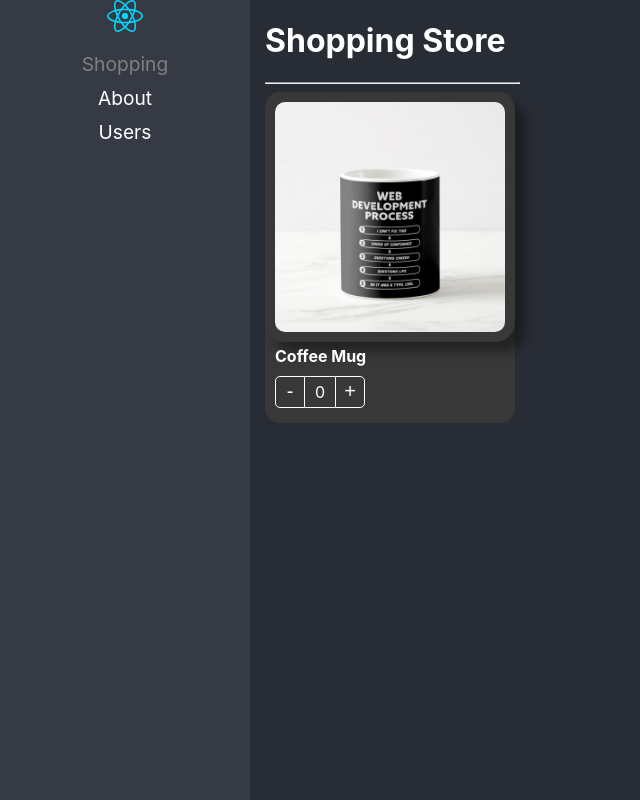
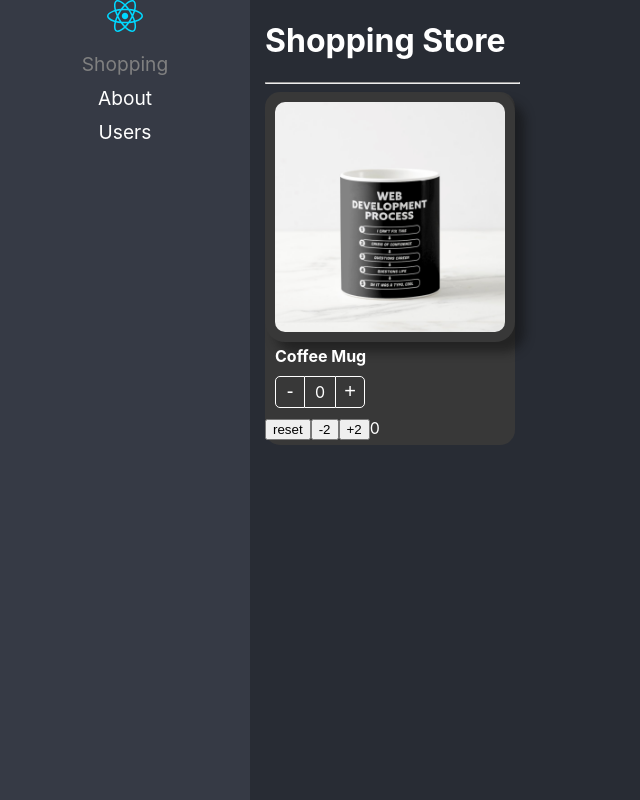
Before and after one commit to GerardCod/react-advanced, a React (Vite) app: page / in a window 1280 px wide. Shown: the whole page, without its empty margins (0-640 px from the left). Built offline with nearby package versions, Linux system fonts and the light colour scheme.

Commit message:
Finishing the section

```diff
--- a/src/components-patterns/components/ProductButtons.tsx
+++ b/src/components-patterns/components/ProductButtons.tsx
@@ -1,16 +1,20 @@
-import { useContext } from "react";
+import { useCallback, useContext } from "react";
 import { ProductContext } from "./ProductCard";
 import styles from '../styles/styles.module.css'
 import { ProductButtonsProps } from "../interfaces/interfaces";
 
 export const ProductButtons = ({className, style}: ProductButtonsProps) => {
-    const { counter, increaseBy } = useContext(ProductContext);
+    const { counter, increaseBy, maxCount } = useContext(ProductContext);
+
+    const isMaxCountReached = useCallback(() => {
+      return !!maxCount && counter === maxCount;
+    }, [counter, maxCount]);
 
     return (
         <div className={`${styles.buttonsContainer} ${className}`} style={style}>
             <button className={styles.buttonMinus} onClick={() => increaseBy(-1)}>-</button>
             <div className={styles.countLabel}>{counter}</div>
-            <button className={styles.buttonAdd} onClick={() => increaseBy(1)}>+</button>
+            <button className={`${styles.buttonAdd} ${isMaxCountReached() && styles.disabled}`} disabled={isMaxCountReached()} onClick={() => increaseBy(1)}>+</button>
         </div>
     );
 }
--- a/src/components-patterns/components/ProductCard.tsx
+++ b/src/components-patterns/components/ProductCard.tsx
@@ -9,17 +9,25 @@
 const { Provider: ProductProvider } = ProductContext;
 
 export const ProductCard = ({ product, children, className, style, onChange, value, initialValues }: ProductCardProps) => {
-  const { counter, increaseBy } = useProduct({onChange, product, value, initialValues});
+  const { counter, increaseBy, maxCount, isMaxCountReached, reset } = useProduct({ onChange, product, value, initialValues });
 
   return (
     <ProductProvider value={{
       counter,
       increaseBy,
-      product
+      product,
+      maxCount
     }}>
-      <div className={ `${styles.productCard} ${className}`}
-      style={style}>
-        {children()}
+      <div className={`${styles.productCard} ${className}`}
+        style={style}>
+        {children({
+          count: counter,
+          isMaxCountReached,
+          maxCount: initialValues?.maxCount,
+          product,
+          increaseBy,
+          reset,
+        })}
       </div>
     </ProductProvider>
   )
--- a/src/components-patterns/hooks/useProduct.ts
+++ b/src/components-patterns/hooks/useProduct.ts
@@ -29,6 +29,10 @@
     onChange && onChange({ count: newValue, product });
   }
 
+  const reset = () => {
+    setCounter(initialValues?.count || value);
+  }
+
   useEffect(() => {
     if (!isMounted.current) return;
 
@@ -43,6 +47,8 @@
   return {
     counter,
     increaseBy,
-    maxCount: initialValues?.maxCount
+    isMaxCountReached: !!initialValues?.count && initialValues.maxCount === counter,
+    maxCount: initialValues?.maxCount,
+    reset
   }
 }
--- a/src/components-patterns/pages/ShoppingPage.tsx
+++ b/src/components-patterns/pages/ShoppingPage.tsx
@@ -19,11 +19,17 @@
           }}
           className='bg-dark text-white'>
             {
-              () => (
+              ({ reset, increaseBy, count, isMaxCountReached }) => (
                 <>
                   <ProductImage img={product.img} className='custom-image' style={{boxShadow: '10px 10px 10px rgba(15, 15, 15, .5)'}} />
                   <ProductTitle className='text-bold' />
                   <ProductButtons className='custom-buttons' />
+                  <button onClick={reset}>reset</button>
+                  <button onClick={() => increaseBy(-2)}>-2</button>
+                  {
+                    !isMaxCountReached && <button onClick={() => increaseBy(2)}>+2</button>
+                  }
+                  <span>{count}</span>
                 </>
               )
             }
--- a/src/components-patterns/styles/styles.module.css
+++ b/src/components-patterns/styles/styles.module.css
@@ -61,6 +61,11 @@
 
 .disabled {
   border-color: gray !important;
-  border-left: white !important;
+  border-left: 1px solid white !important;
   color: gray !important;
 }
+
+.disabled:hover {
+  background-color: transparent;
+  cursor: default;
+}
```
Also changed, not shown: src/components-patterns/interfaces/interfaces.ts (+11 -1 lines).
